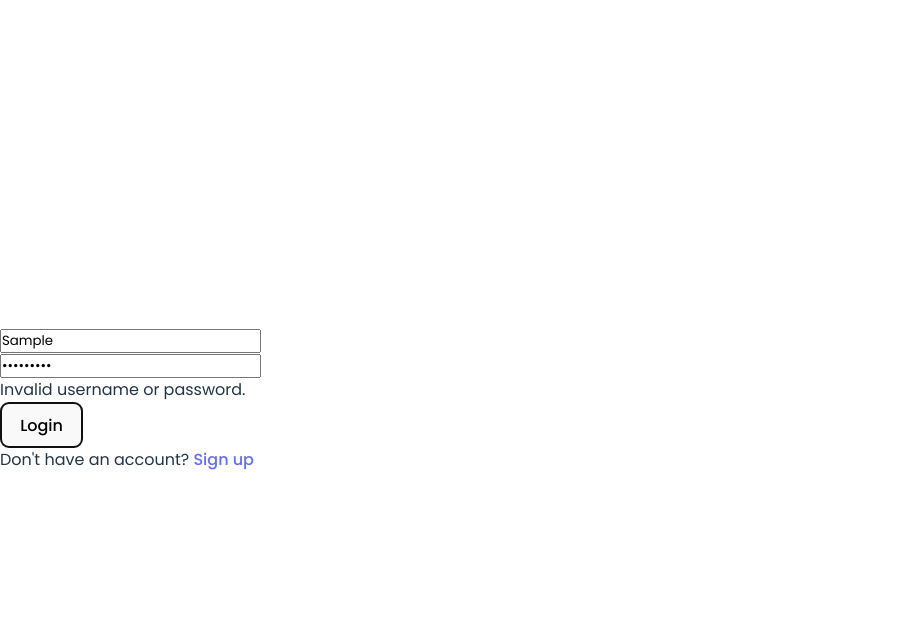
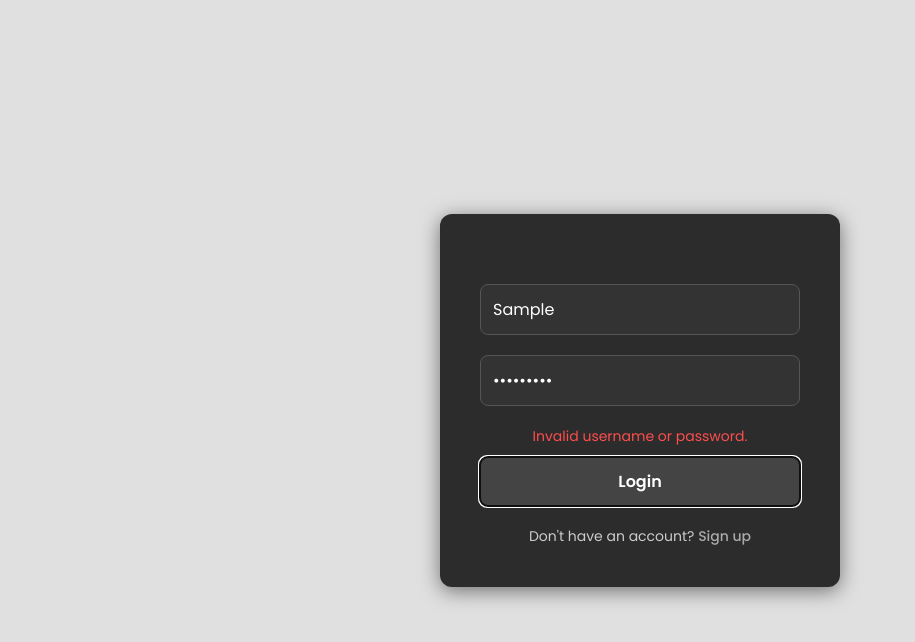
Before and after one commit to sshreyx1/CyberDitto, a React (Vite) app in the folder cyberditto-frontend/: page / in a window 1280 px wide. Both pictures are taken after typing "Sample", "Sample123" into the empty fields and a click on the button "Login". Shown: the top 642 px of the page, without its empty margins (0-915 px from the left). Built offline with nearby package versions, Linux system fonts and the light colour scheme.

Commit message:
new colour scheme

```diff
--- a/cyberditto-frontend/src/components/Login.tsx
+++ b/cyberditto-frontend/src/components/Login.tsx
@@ -1,6 +1,6 @@
 import React, { useState } from 'react';
 import { useNavigate } from 'react-router-dom';
-import './Login.css'; // Adjust path as needed
+import './Login.css';
 
 const Login: React.FC = () => {
     const [username, setUsername] = useState('');
@@ -13,45 +13,45 @@ const Login: React.FC = () => {
 
         // Simple authentication check
         if (username === 'admin' && password === 'password') {
-            // Save auth token to local storage
             localStorage.setItem('authToken', 'some-token-value');
             localStorage.setItem('username', username);
-            navigate('/dashboard'); // Redirect to the dashboard
+            navigate('/dashboard');
         } else {
-            setError('Invalid username or password.'); // Show error message
+            setError('Invalid username or password.');
         }
     };
 
     return (
-        <div className="login-container">
-            <div className="login-box">
-                <div className="login-logo-section">
+        <div className="auth-login-container">
+            <div className="auth-login-box">
+                <div className="auth-login-logo-section">
+                    {/* Add your logo here if needed */}
                 </div>
                 <form onSubmit={handleLogin}>
-                    <div className="login-form-group">
+                    <div className="auth-login-form-group">
                         <input
                             type="text"
-                            className="login-input"
+                            className="auth-login-input"
                             placeholder="Username"
                             value={username}
                             onChange={(e) => setUsername(e.target.value)}
                             required
                         />
                     </div>
-                    <div className="login-form-group">
+                    <div className="auth-login-form-group">
                         <input
                             type="password"
-                            className="login-input"
+                            className="auth-login-input"
                             placeholder="Password"
                             value={password}
                             onChange={(e) => setPassword(e.target.value)}
                             required
                         />
                     </div>
-                    {error && <div className="login-error">{error}</div>}
-                    <button type="submit" className="login-button">Login</button>
+                    {error && <div className="auth-login-error">{error}</div>}
+                    <button type="submit" className="auth-login-button">Login</button>
                 </form>
-                <div className="login-signup-text">
+                <div className="auth-login-signup-text">
                     Don't have an account? <a href="/signup">Sign up</a>
                 </div>
             </div>
```
